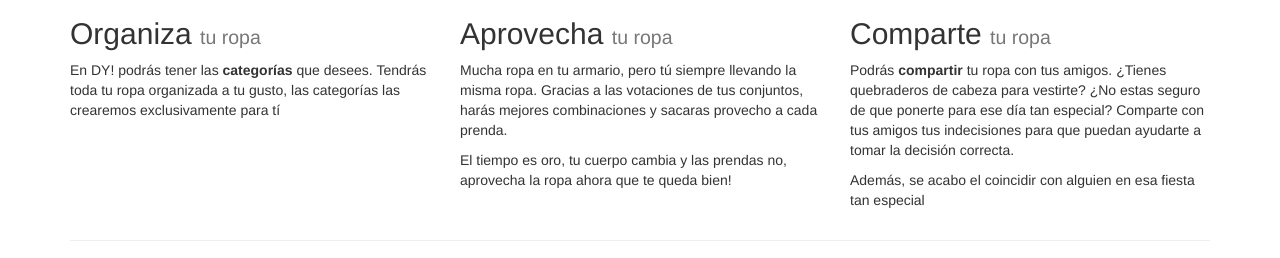
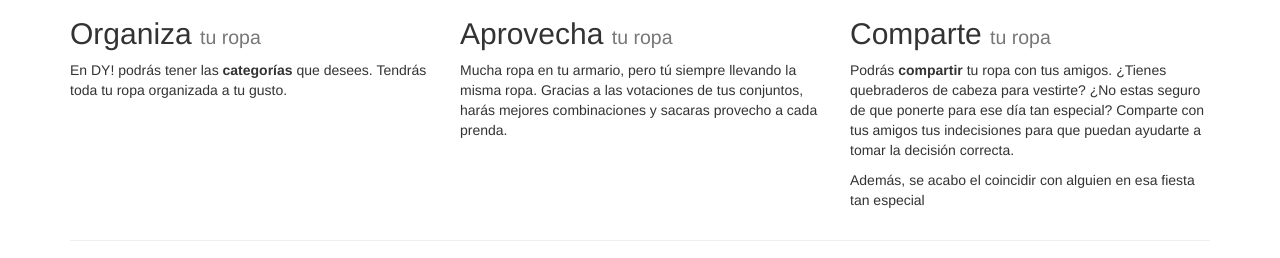
Before and after one commit to sky10p/taesproject, a plain HTML site: page web/index.html in a window 1280 px wide. Shown: the part 1148-1406 px from the top of the page. Drawn offline with nearby package versions, Linux system fonts and the light colour scheme.

Commit message:
Cambiado los textos de la pagina a peticion porque no empatizo

```diff
--- a/web/index.html
+++ b/web/index.html
@@ -7,6 +7,7 @@
   <title>DressYourself | La aplicación que te ayudará a ir hecho un pincel</title>
 
   <!-- Bootstrap -->
+  <link rel="shortcut icon" href="img/logo.ico">
   <link rel="stylesheet" href="https://maxcdn.bootstrapcdn.com/bootstrap/3.3.2/css/bootstrap.min.css">
   <!-- HTML5 shim and Respond.js for IE8 support of HTML5 elements and media queries -->
   <!-- WARNING: Respond.js doesn't work if you view the page via file:// -->
@@ -87,12 +88,12 @@
             <div class="col-md-4">
                 <img class="img-center img-responsive img-circle" style="width: 200px; height: 200px;" src="img/organiza-tu-armario.jpg" alt="">
                 <h2>Organiza <small>tu ropa</small></h2>
-                <p>En DY! podrás tener las <strong>categorías</strong> que desees. Tendrás toda tu ropa organizada a tu gusto, las categorías las crearemos exclusivamente para tí</p>
+                <p>En DY! podrás tener las <strong>categorías</strong> que desees. Tendrás toda tu ropa organizada a tu gusto. </p>
             </div>
             <div class="col-md-4">
                 <img class="img-center img-responsive img-circle" style="width: 200px; height: 200px;" src="img/aprovecha.jpg" alt="">
                 <h2>Aprovecha <small>tu ropa</small></h2>
-                <p>Mucha ropa en tu armario, pero tú siempre llevando la misma ropa. Gracias a las votaciones de tus conjuntos, harás mejores combinaciones y sacaras provecho a cada prenda.</p><p>El tiempo es oro, tu cuerpo cambia y las prendas no, aprovecha la ropa ahora que te queda bien!</p></div>
+                <p>Mucha ropa en tu armario, pero tú siempre llevando la misma ropa. Gracias a las votaciones de tus conjuntos, harás mejores combinaciones y sacaras provecho a cada prenda.</p></div>
             <div class="col-md-4">
                 <img class="img-center img-responsive img-circle" style="width: 200px; height: 200px;" src="img/comparte.jpg" alt="">
                 <h2>Comparte <small>tu ropa</small></h2>
```
Also changed, not shown: web/img/logo.ico (added).
